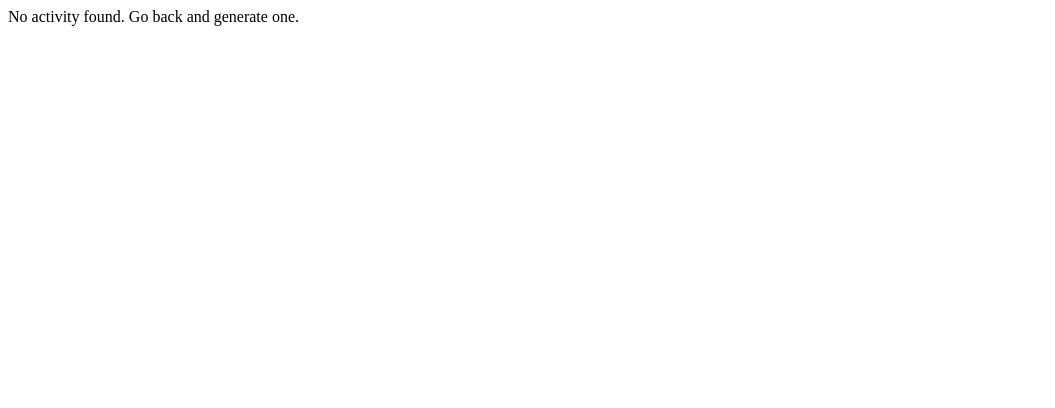
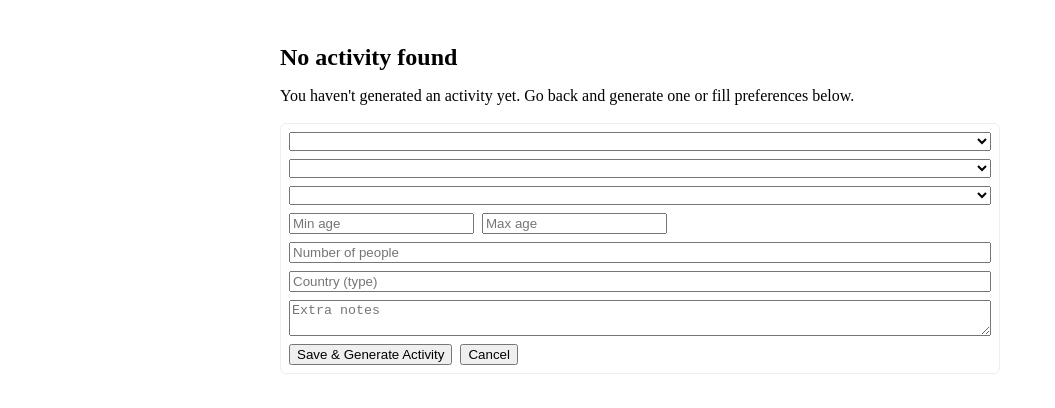
Before and after one commit to christensenandrew455-cell/funbot3000, a Next.js app: page /results in a window 1280 px wide. Shown: the top 408 px of the page, without its empty margins (0-1055 px from the left). Built offline with nearby package versions, Linux system fonts and the light colour scheme.

Commit message:
Update ResultsClient.js

```diff
--- a/app/results/ResultsClient.js
+++ b/app/results/ResultsClient.js
@@ -1,42 +1,65 @@
 "use client";
 
 import { useEffect, useState } from "react";
-import { useSearchParams } from "next/navigation";
 
 export default function ResultsClient() {
-  const params = useSearchParams();
-
   const [loading, setLoading] = useState(true);
   const [aiResult, setAiResult] = useState(null);
   const [showLong, setShowLong] = useState(false);
-  const [sessionData, setSessionData] = useState(null);
+  const [sessionData, setSessionData] = useState(undefined); // undefined = still loading, null = explicit no data
   const [editing, setEditing] = useState(false);
 
-  // Load stored data & result — NO API CALL HERE
+  // Load stored data & result — NO API CALL ON LOAD if aiResult exists
   useEffect(() => {
-    const saved = sessionStorage.getItem("activityData");
-    const savedAI = sessionStorage.getItem("aiResult");
+    try {
+      const rawData = sessionStorage.getItem("activityData");
+      const rawAi = sessionStorage.getItem("aiResult");
 
-    if (saved) setSessionData(JSON.parse(saved));
-    if (savedAI) setAiResult(JSON.parse(savedAI));
+      if (rawData === null) {
+        setSessionData(null);
+      } else {
+        try {
+          setSessionData(JSON.parse(rawData));
+        } catch {
+          setSessionData(null);
+        }
+      }
 
+      if (rawAi) {
+        try {
+          setAiResult(JSON.parse(rawAi));
+        } catch {
+          setAiResult(null);
+        }
+      } else {
+        setAiResult(null);
+      }
+    } catch {
+      setSessionData(null);
+      setAiResult(null);
+    } finally {
       setLoading(false);
+    }
   }, []);
 
   async function fetchAi(data) {
     setLoading(true);
-
+    try {
       const res = await fetch("/api/generate", {
         method: "POST",
         headers: { "Content-Type": "application/json" },
-      body: JSON.stringify(data),
+        body: JSON.stringify(data ?? {}),
       });
-
       const json = await res.json();
       setAiResult(json.aiResult);
+      try {
         sessionStorage.setItem("aiResult", JSON.stringify(json.aiResult));
-
+      } catch {}
+    } catch (err) {
+      setAiResult(null);
+    } finally {
       setLoading(false);
+    }
   }
 
   async function handleGenerateAgain() {
@@ -48,105 +71,134 @@ export default function ResultsClient() {
     setEditing(true);
   }
 
-  function handleClearAll() {
-    sessionStorage.removeItem("activityData");
-    sessionStorage.removeItem("aiResult");
-    setSessionData(null);
-    setAiResult(null);
+  // Save edits and regenerate
+  function handleSaveEdits(data) {
+    try {
+      sessionStorage.setItem("activityData", JSON.stringify(data));
+    } catch {}
+    setSessionData(data);
     setEditing(false);
+    fetchAi(data);
   }
+
+  // No clear all in this version (per request)
 
   if (loading) return <div>Loading...</div>;
 
   if (editing) {
     return (
-      <EditForm
-        initial={sessionData}
-        onSave={(data) => {
-          sessionStorage.setItem("activityData", JSON.stringify(data));
-          setSessionData(data);
-          setEditing(false);
-          fetchAi(data);
-        }}
-        onCancel={() => setEditing(false)}
-      />
+      <div style={{ maxWidth: 720, margin: "0 auto", padding: 20 }}>
+        <h2>Edit Your Preferences</h2>
+        <EditForm initial={sessionData} onSave={handleSaveEdits} onCancel={() => setEditing(false)} />
+      </div>
     );
   }
 
-  if (!aiResult) return <div>No activity found. Go back and generate one.</div>;
+  if (!aiResult)
+    return (
+      <div style={{ maxWidth: 720, margin: "0 auto", padding: 20 }}>
+        <h1 style={{ fontSize: 24 }}>No activity found</h1>
+        <p style={{ marginTop: 8 }}>
+          You haven't generated an activity yet. Go back and generate one or fill preferences below.
+        </p>
+
+        <div style={{ marginTop: 18 }}>
+          <EditForm
+            initial={sessionData !== null ? sessionData : {}}
+            onSave={(data) => {
+              try {
+                sessionStorage.setItem("activityData", JSON.stringify(data));
+              } catch {}
+              setSessionData(data);
+              fetchAi(data);
+            }}
+            onCancel={() => {}}
+          />
+        </div>
+      </div>
+    );
+
+  const title = aiResult?.title || "Activity";
+  const short = aiResult?.short || "";
+  const long = aiResult?.long || "";
 
   return (
     <div style={{ maxWidth: 720, margin: "0 auto", padding: 20 }}>
-      <h1 style={{ fontSize: 24 }}>{aiResult.title}</h1>
+      <h1 style={{ fontSize: 24 }}>{title}</h1>
 
-      <p>{aiResult.short}</p>
+      <p style={{ marginTop: 8 }}>{short}</p>
 
       {!showLong ? (
+        <div style={{ marginTop: 12 }}>
           <button onClick={() => setShowLong(true)}>More</button>
+        </div>
       ) : (
-        <p>{aiResult.long}</p>
+        <div style={{ marginTop: 12 }}>
+          <div style={{ height: 12 }} />
+          <div>{long}</div>
+        </div>
       )}
 
-      <div style={{ marginTop: 20 }}>
+      <div style={{ marginTop: 18 }}>
         <button onClick={handleGenerateAgain} style={{ marginRight: 8 }}>
           Don't like it? Generate again
         </button>
 
-        {sessionData && (
-          <>
+        {sessionData !== null && (
           <button onClick={handleEditData} style={{ marginRight: 8 }}>
             Edit data
           </button>
-            <button onClick={handleClearAll}>Clear all</button>
-          </>
         )}
       </div>
     </div>
   );
 }
 
-function EditForm({ initial, onSave, onCancel }) {
-  const [form, setForm] = useState(initial);
+function EditForm({ initial = {}, onSave, onCancel }) {
+  const [state, setState] = useState({
+    personality: initial?.personality || "",
+    locationPref: initial?.locationPref || "",
+    season: initial?.season || "",
+    minAge: initial?.minAge || "",
+    maxAge: initial?.maxAge || "",
+    numPeople: initial?.numPeople || "",
+    extraInfo: initial?.extraInfo || "",
+    country: initial?.country || "",
+    state: initial?.state || "",
+    city: initial?.city || "",
+  });
 
   function update(k, v) {
-    setForm((s) => ({ ...s, [k]: v }));
+    setState((s) => ({ ...s, [k]: v }));
   }
 
   return (
     <form
       onSubmit={(e) => {
         e.preventDefault();
-        onSave(form);
+        onSave(state);
       }}
       style={{
-        maxWidth: 720,
-        margin: "0 auto",
-        padding: 20,
-        border: "1px solid #ddd",
-        borderRadius: 8,
+        marginTop: 8,
+        border: "1px solid #eee",
+        padding: 8,
+        borderRadius: 6,
       }}
     >
-      <h2>Edit Your Preferences</h2>
-
-      <select
-        value={form.personality}
-        onChange={(e) => update("personality", e.target.value)}
-      >
+      <div style={{ display: "grid", gap: 8 }}>
+        <select value={state.personality} onChange={(e) => update("personality", e.target.value)}>
           <option value=""></option>
           <option value="extrovert">Extrovert</option>
           <option value="introvert">Introvert</option>
         </select>
 
-      <select
-        value={form.locationPref}
-        onChange={(e) => update("locationPref", e.target.value)}
-      >
+        <select value={state.locationPref} onChange={(e) => update("locationPref", e.target.value)}>
           <option value=""></option>
           <option value="inside">Inside</option>
           <option value="outside">Outside</option>
         </select>
 
-      <select value={form.season} onChange={(e) => update("season", e.target.value)}>
+        <select value={state.season} onChange={(e) => update("season", e.target.value)}>
           <option value=""></option>
           <option value="spring">Spring</option>
           <option value="summer">Summer</option>
@@ -154,36 +206,33 @@ function EditForm({ initial, onSave, onCancel }) {
           <option value="winter">Winter</option>
         </select>
 
-      <input
-        placeholder="Min age"
-        value={form.minAge}
-        onChange={(e) => update("minAge", e.target.value)}
-      />
+        <div style={{ display: "flex", gap: 8 }}>
+          <input placeholder="Min age" value={state.minAge} onChange={(e) => update("minAge", e.target.value.replace(/\D/g, ""))} />
+          <input placeholder="Max age" value={state.maxAge} onChange={(e) => update("maxAge", e.target.value.replace(/\D/g, ""))} />
+        </div>
 
-      <input
-        placeholder="Max age"
-        value={form.maxAge}
-        onChange={(e) => update("maxAge", e.target.value)}
-      />
+        <input placeholder="Number of people" value={state.numPeople} onChange={(e) => update("numPeople", e.target.value.replace(/\D/g, ""))} />
 
-      <input
-        placeholder="Number of people"
-        value={form.numPeople}
-        onChange={(e) => update("numPeople", e.target.value)}
-      />
+        {/* Place fields */}
+        <input placeholder="Country (type)" value={state.country} onChange={(e) => update("country", e.target.value)} />
 
-      <textarea
-        placeholder="Extra notes"
-        value={form.extraInfo}
-        onChange={(e) => update("extraInfo", e.target.value)}
-      />
+        {state.country && (
+          <input placeholder="State / Province (type)" value={state.state} onChange={(e) => update("state", e.target.value)} />
+        )}
 
-      <button type="submit" style={{ marginRight: 8 }}>
-        Save & Regenerate
-      </button>
+        {state.state && (
+          <input placeholder="City / Town (type)" value={state.city} onChange={(e) => update("city", e.target.value)} />
+        )}
+
+        <textarea placeholder="Extra notes" value={state.extraInfo} onChange={(e) => update("extraInfo", e.target.value)} />
+
+        <div style={{ display: "flex", gap: 8 }}>
+          <button type="submit">Save & Generate Activity</button>
           <button type="button" onClick={onCancel}>
             Cancel
           </button>
+        </div>
+      </div>
     </form>
   );
 }
```
Lines whose indentation alone changed are shown as unchanged.
